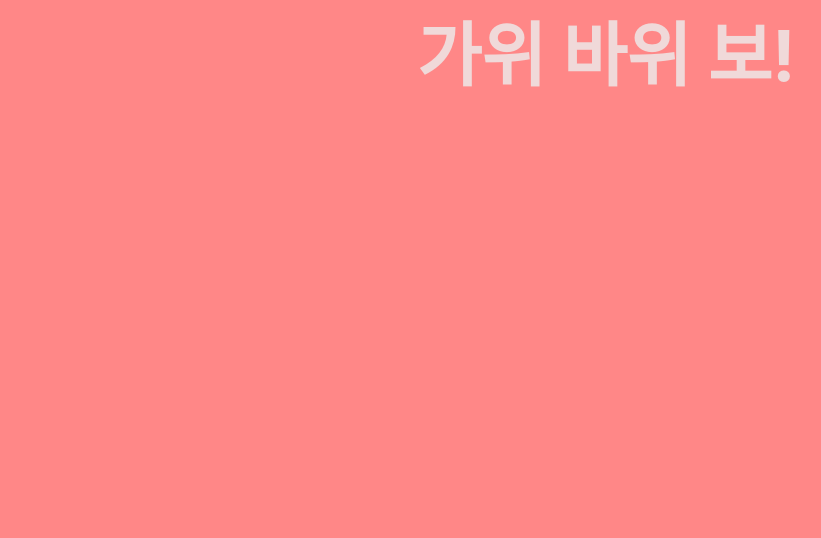
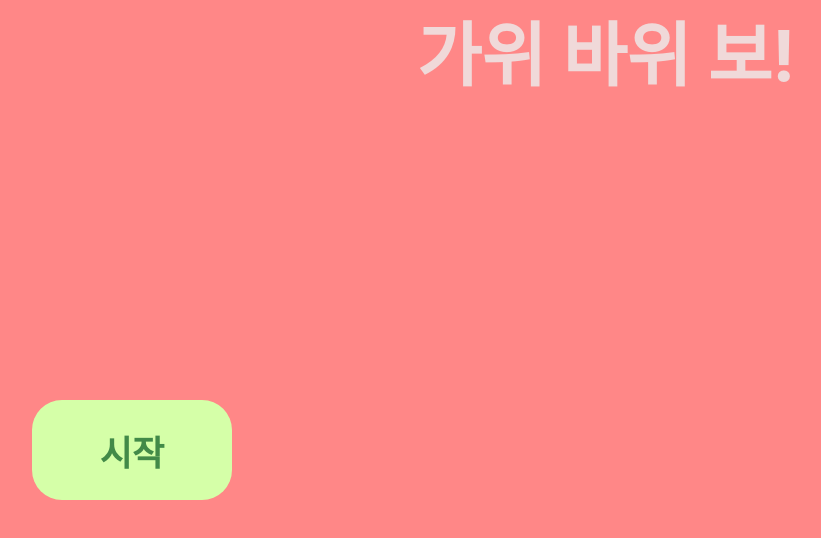
Before and after one commit to bobready0812/begin-react, a React (Create React App) app: page / in a window 1280 px wide. Shown: the top 538 px of the page, without its empty margins (108-929 px from the left). Built offline with nearby package versions, Linux system fonts and the light colour scheme.

Commit message:
20220516

```diff
--- a/src/components/rspBack.css
+++ b/src/components/rspBack.css
@@ -13,3 +13,22 @@
 
 
 }
+
+.btn {
+    display: flex;
+    width: 200px;
+    height: 100px;
+    background-color: rgb(213, 255, 168);
+    align-items: center;
+    justify-content: center;
+    border-radius: 30px;
+    position: fixed;
+    top:400px;
+    right: 940px;
+}
+
+.btnh1 {
+    margin: 0;
+    font-size: 35px;
+    color: rgb(66, 138, 72);
+}
--- a/src/components/rspBack.js
+++ b/src/components/rspBack.js
@@ -6,6 +6,9 @@ const Back = ({children}) => {
         <div className="background">
         <h1 className="title">가위 바위 보!</h1>
         <div>{children}</div>
+        <div className="btn">
+           <h1 className="btnh1">시작</h1>
+        </div>
         </div>
     )
 };
--- a/src/components/rspUser.css
+++ b/src/components/rspUser.css
@@ -1,7 +1,7 @@
 .userBack {
     position: fixed;
     bottom: 200px;
-    left: 1300px;
+    left: 1310px;
     width: 500px;
     height: 700px;
     background-color: white;
```
